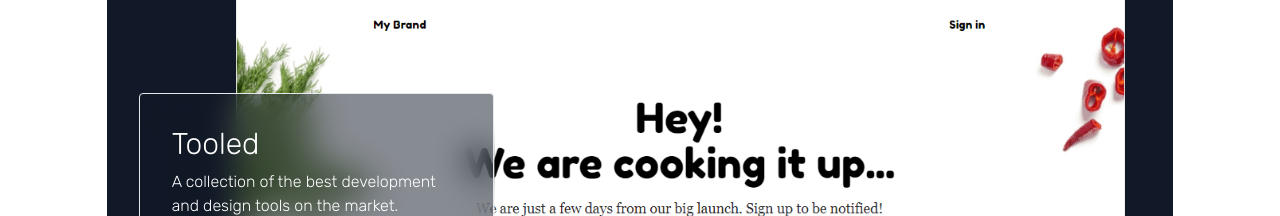
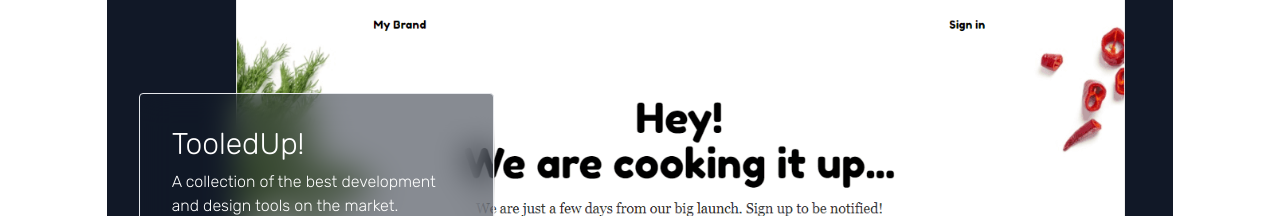
Before and after one commit to JanFrancksen/j1n, a Next.js app: page / in a window 1280 px wide. Shown: the part 2360-2576 px from the top of the page. Built offline with nearby package versions, Linux system fonts and the light colour scheme.

Commit message:
fix(references): fix link to TooledUp

```diff
--- a/app/page.tsx
+++ b/app/page.tsx
@@ -43,10 +43,11 @@ export default function Home() {
         />
 
         <ProjectReference
-          title="Tooled"
+          title="TooledUp!"
           description="A collection of the best development and design tools on the market. Filterable, nicely displayed and constantly curated."
-          link="/"
+          link="https://tooledup.j1n.dev/"
           imgSource={comingsoon}
+          isExternal
         />
       </section>
 
```
